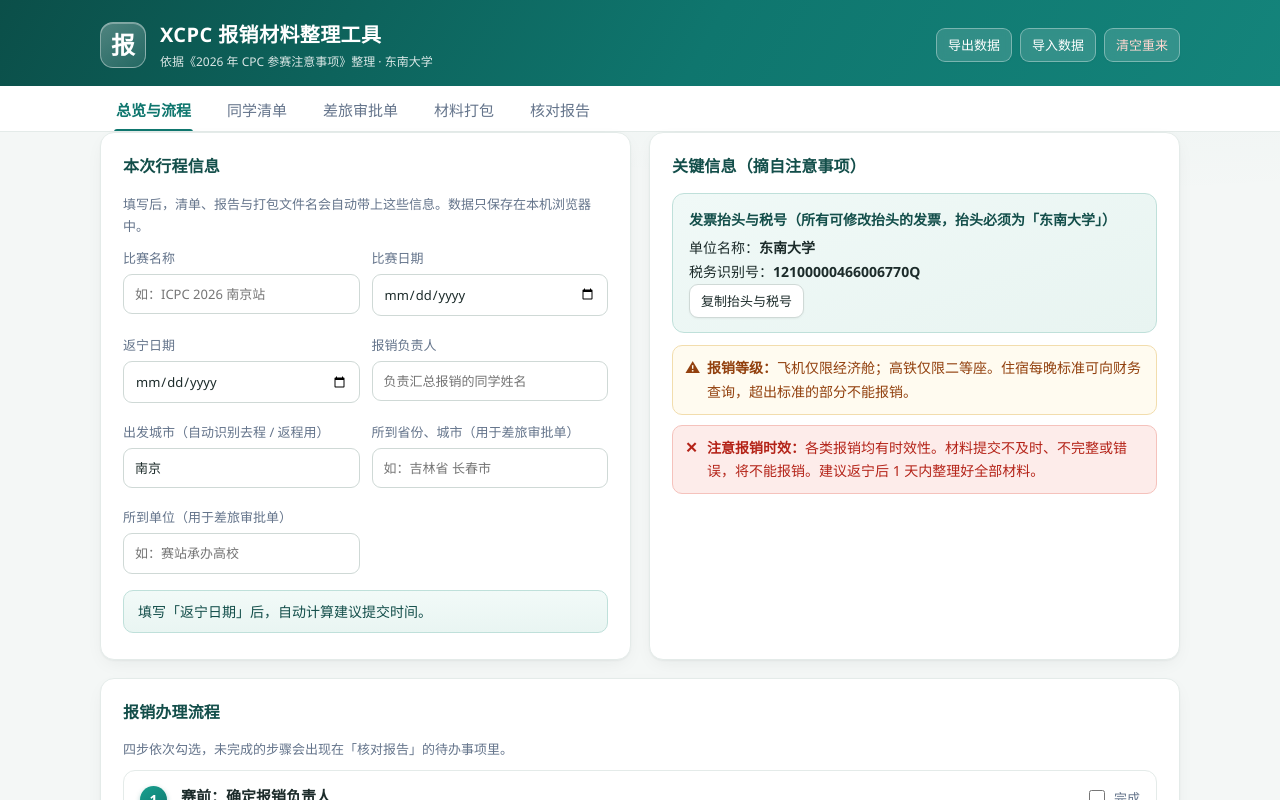
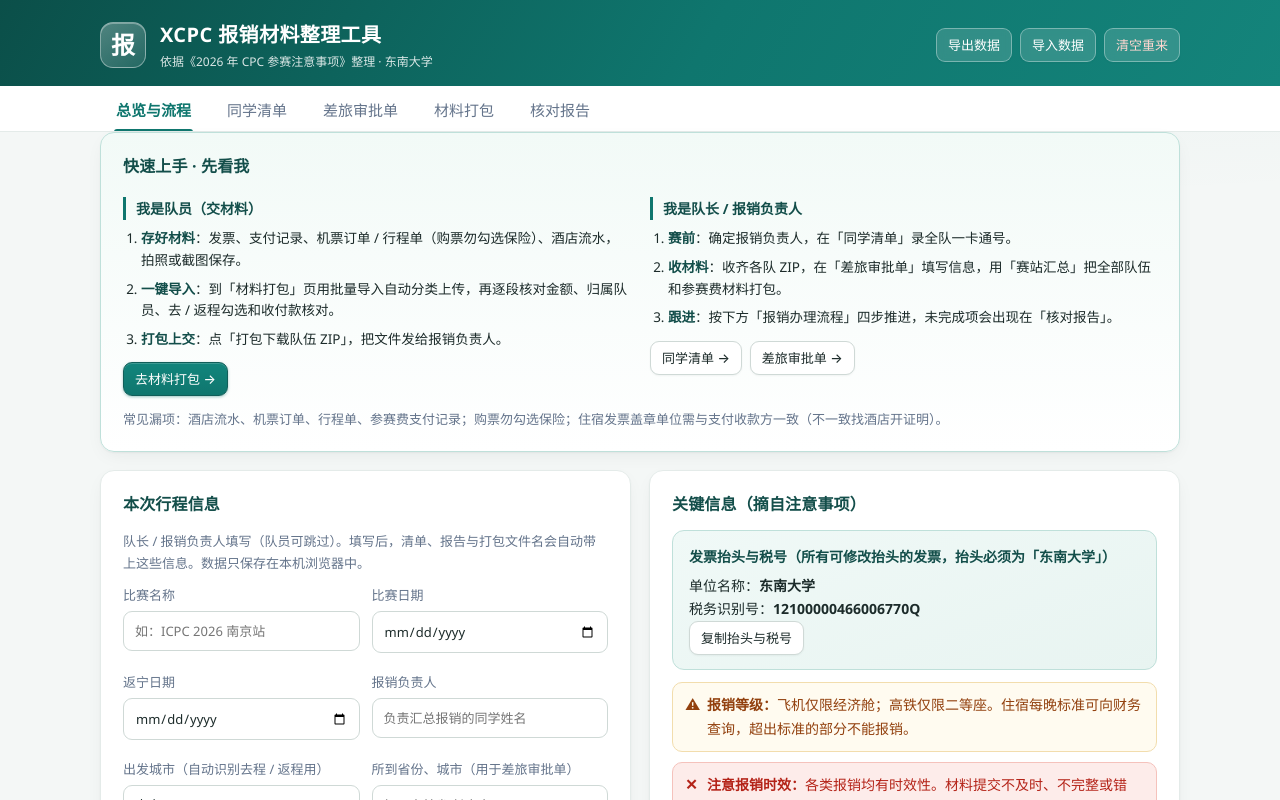
Before and after one commit to rickylxw/seu-xcpc-baoxiao, a Vue app: page / in a window 1280 px wide. Shown: the top 800 px of the page. Built offline with nearby package versions, Linux system fonts and the light colour scheme.

Commit message:
总览页新增快速上手引导卡：队员/负责人双路线步骤与页签跳转

```diff
--- a/src/components/OverviewTab.vue
+++ b/src/components/OverviewTab.vue
@@ -1,6 +1,6 @@
 <script setup>
 import { computed } from 'vue'
-import { state, FLOW, showToast } from '../store'
+import { state, ui, FLOW, showToast } from '../store'
 import { copyText, fmtDateCN } from '../utils/misc'
 
 const TAX_TEXT = '单位名称：东南大学\n税务识别号：12100000466006770Q'
@@ -20,10 +20,39 @@ async function copyTax() {
 
 <template>
   <section id="tab-overview" class="tab-pane">
+    <div class="card quickstart no-print">
+      <h2>快速上手 · 先看我</h2>
+      <div class="qs-grid">
+        <div class="qs-col">
+          <div class="qs-role">我是队员（交材料）</div>
+          <ol class="qs-steps">
+            <li><b>存好材料</b>：发票、支付记录、机票订单 / 行程单（购票勿勾选保险）、酒店流水，拍照或截图保存。</li>
+            <li><b>一键导入</b>：到「材料打包」页用批量导入自动分类上传，再逐段核对金额、归属队员、去 / 返程勾选和收付款核对。</li>
+            <li><b>打包上交</b>：点「打包下载队伍 ZIP」，把文件发给报销负责人。</li>
+          </ol>
+          <button type="button" class="btn btn-primary btn-sm" @click="ui.tab = 'files'">去材料打包 →</button>
+        </div>
+        <div class="qs-col">
+          <div class="qs-role">我是队长 / 报销负责人</div>
+          <ol class="qs-steps">
+            <li><b>赛前</b>：确定报销负责人，在「同学清单」录全队一卡通号。</li>
+            <li><b>收材料</b>：收齐各队 ZIP，在「差旅审批单」填写信息，用「赛站汇总」把全部队伍和参赛费材料打包。</li>
+            <li><b>跟进</b>：按下方「报销办理流程」四步推进，未完成项会出现在「核对报告」。</li>
+          </ol>
+          <div class="qs-btns">
+            <button type="button" class="btn btn-sm" @click="ui.tab = 'members'">同学清单 →</button>
+            <button type="button" class="btn btn-sm" @click="ui.tab = 'approval'">差旅审批单 →</button>
+          </div>
+        </div>
+      </div>
+      <p class="hint" style="margin: 12px 0 0">
+        常见漏项：酒店流水、机票订单、行程单、参赛费支付记录；购票勿勾选保险；住宿发票盖章单位需与支付收款方一致（不一致找酒店开证明）。
+      </p>
+    </div>
     <div class="grid-2">
       <div class="card">
         <h2>本次行程信息</h2>
-        <p class="hint">填写后，清单、报告与打包文件名会自动带上这些信息。数据只保存在本机浏览器中。</p>
+        <p class="hint">队长 / 报销负责人填写（队员可跳过）。填写后，清单、报告与打包文件名会自动带上这些信息。数据只保存在本机浏览器中。</p>
         <div class="form-grid">
           <label class="field">
             <span>比赛名称</span>
@@ -75,7 +104,7 @@ async function copyTax() {
     </div>
 
     <div class="card">
-      <h2>报销办理流程</h2>
+      <h2>报销办理流程<span class="qs-who">（队长 / 报销负责人跟进）</span></h2>
       <p class="hint">四步依次勾选，未完成的步骤会出现在「核对报告」的待办事项里。</p>
       <div v-for="(f, i) in FLOW" :key="i" class="flow-item" :class="{ done: state.flow[i] }">
         <div class="num">{{ i + 1 }}</div>
--- a/src/style.css
+++ b/src/style.css
@@ -566,3 +566,13 @@ footer .foot-note { margin: 0 auto 8px; max-width: 900px; line-height: 1.7; }
 footer .foot-meta { margin: 0; line-height: 1.7; color: #7d948f; }
 footer .foot-meta a { color: var(--primary); text-decoration: none; }
 footer .foot-meta a:hover { text-decoration: underline; }
+
+/* 快速上手（新手指引卡） */
+.quickstart { border: 1.5px solid var(--primary-border); background: linear-gradient(180deg, #f2faf7, #ffffff); }
+.qs-grid { display: grid; grid-template-columns: 1fr 1fr; gap: 8px 20px; margin-top: 8px; }
+.qs-role { font-weight: 700; font-size: 14px; color: var(--primary-ink); margin: 4px 0 8px; padding-left: 10px; border-left: 3px solid var(--primary); }
+.qs-steps { margin: 0 0 12px; padding-left: 18px; display: flex; flex-direction: column; gap: 7px; font-size: 13.5px; line-height: 1.6; color: var(--ink); }
+.qs-steps b { color: var(--primary-ink); }
+.qs-btns { display: flex; gap: 8px; flex-wrap: wrap; }
+.qs-who { font-size: 13px; font-weight: 400; color: var(--muted); margin-left: 6px; }
+@media (max-width: 800px) { .qs-grid { grid-template-columns: 1fr; } }
```
